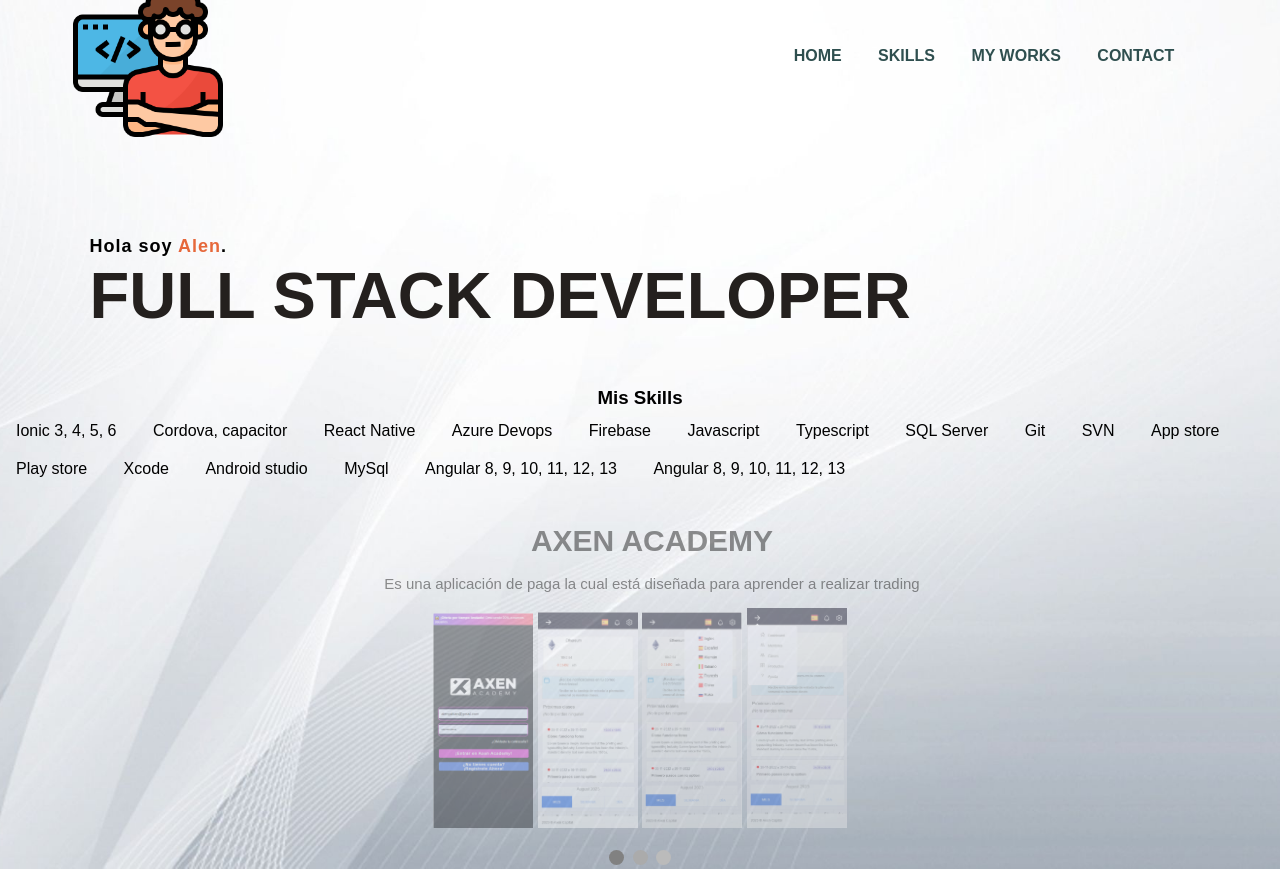
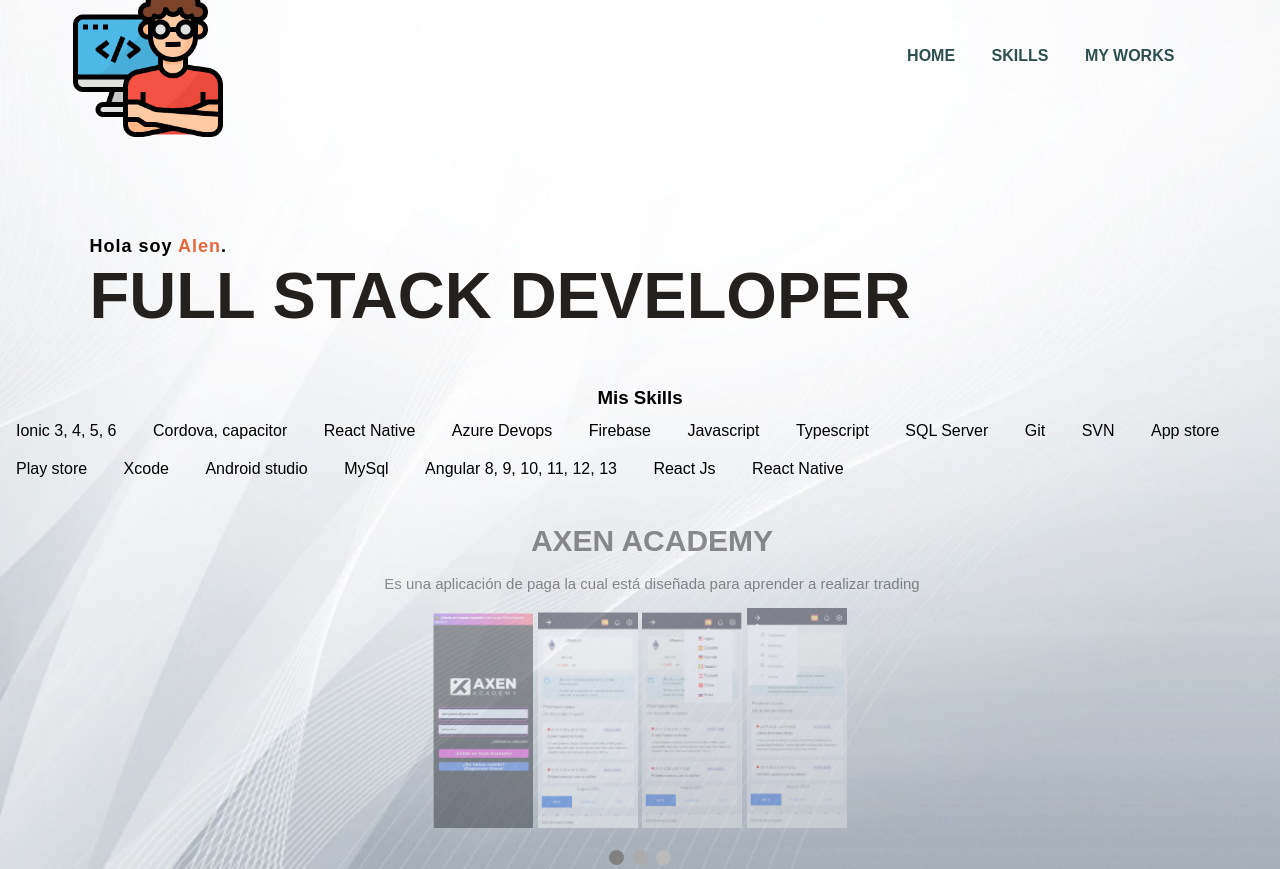
Before and after one commit to alengalvan/slider, a plain HTML site: page public/index.html in a window 1280 px wide. Drawn offline with nearby package versions, Linux system fonts and the light colour scheme.

Commit message:
fix: mas skills

```diff
--- a/public/index.html
+++ b/public/index.html
@@ -17,7 +17,6 @@
                 <li><a href="#home">HOME</a></li>
                 <li><a href="#skills">SKILLS</a></li>
                 <li><a href="#portafolio">MY WORKS</a></li>
-                <li><a href="#">CONTACT</a></li>
             </ul>
         </div>
 
@@ -47,7 +46,8 @@
             <li>Android studio</li>
             <li>MySql</li>
             <li>Angular 8, 9, 10, 11, 12, 13 </li>
-            <li>Angular 8, 9, 10, 11, 12, 13 </li>
+            <li>React Js</li>
+            <li>React Native</li>
         </ul>
         </p>
         <br><br>
```
